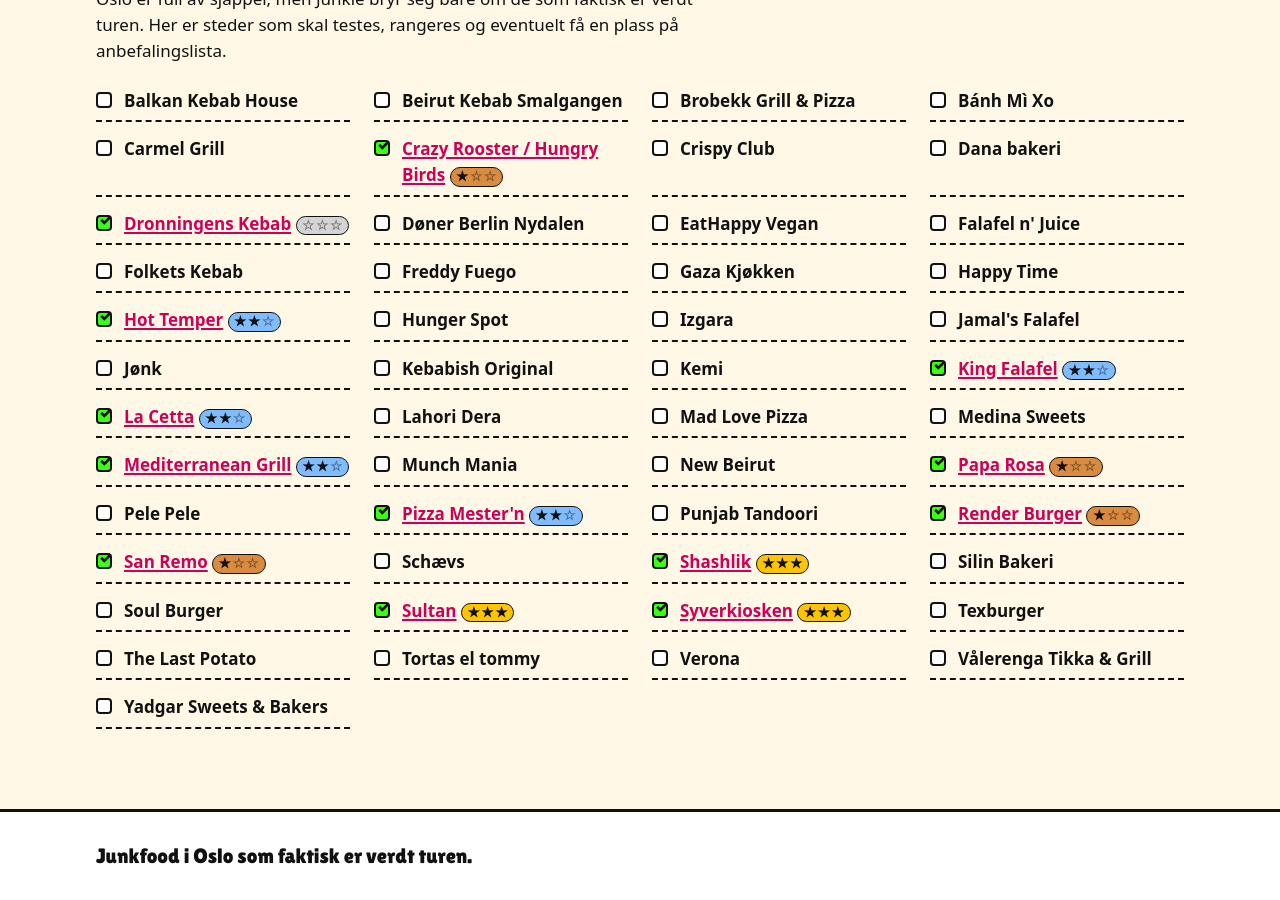
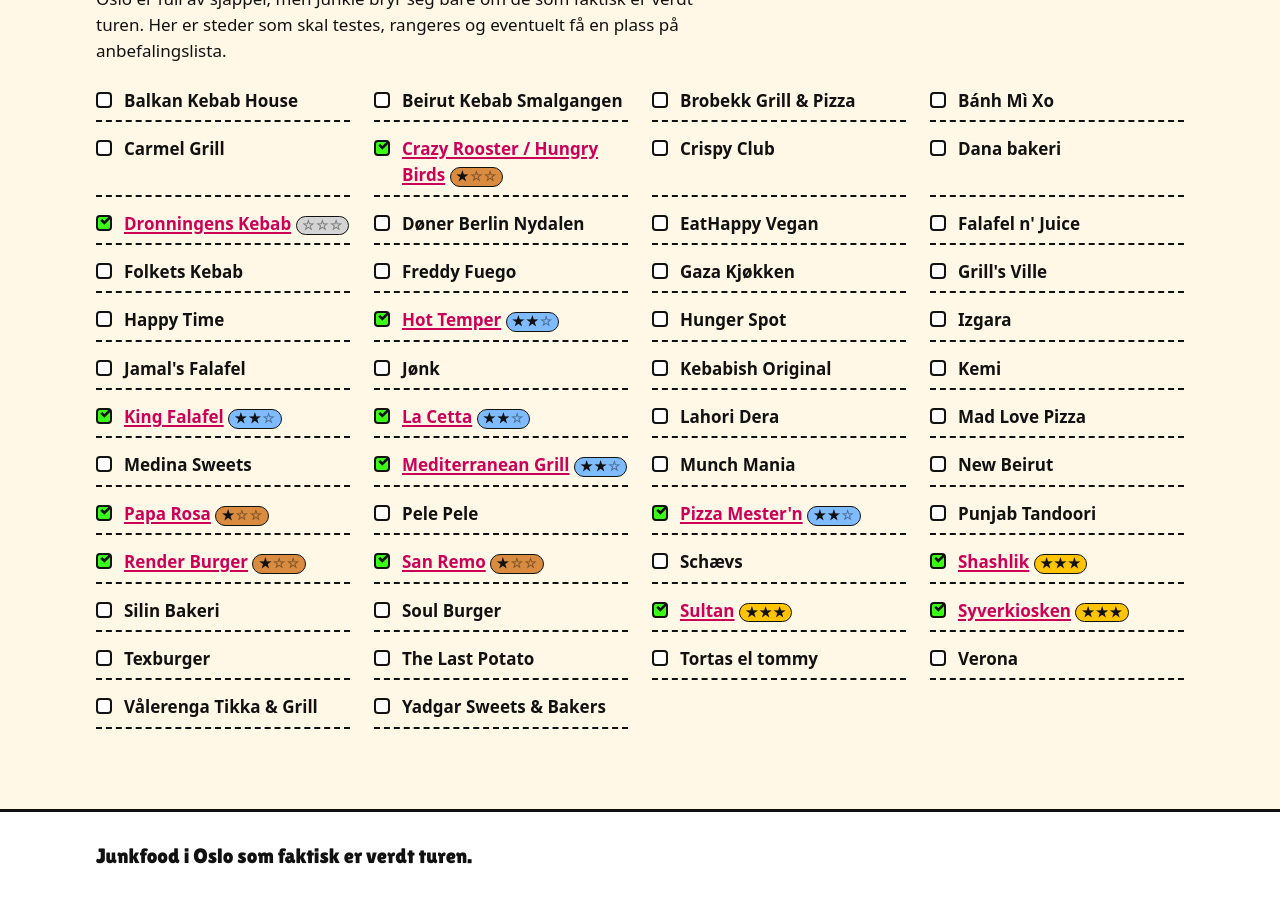
Before and after one commit to kvasbo/junkie, a Jekyll site: the page built from index.html, in a window 1280 px wide and 900 px high, scrolled down 5639 px. Built offline with Jekyll 4.4.1, drawn with Linux system fonts in a browser that asks for light colours.

Commit message:
Update testes.yml

```diff
--- a/_data/testes.yml
+++ b/_data/testes.yml
@@ -55,3 +55,4 @@ steder:
   - Happy Time
   - The Last Potato
   - Bánh Mì Xo
+  - Grill's Ville
```
